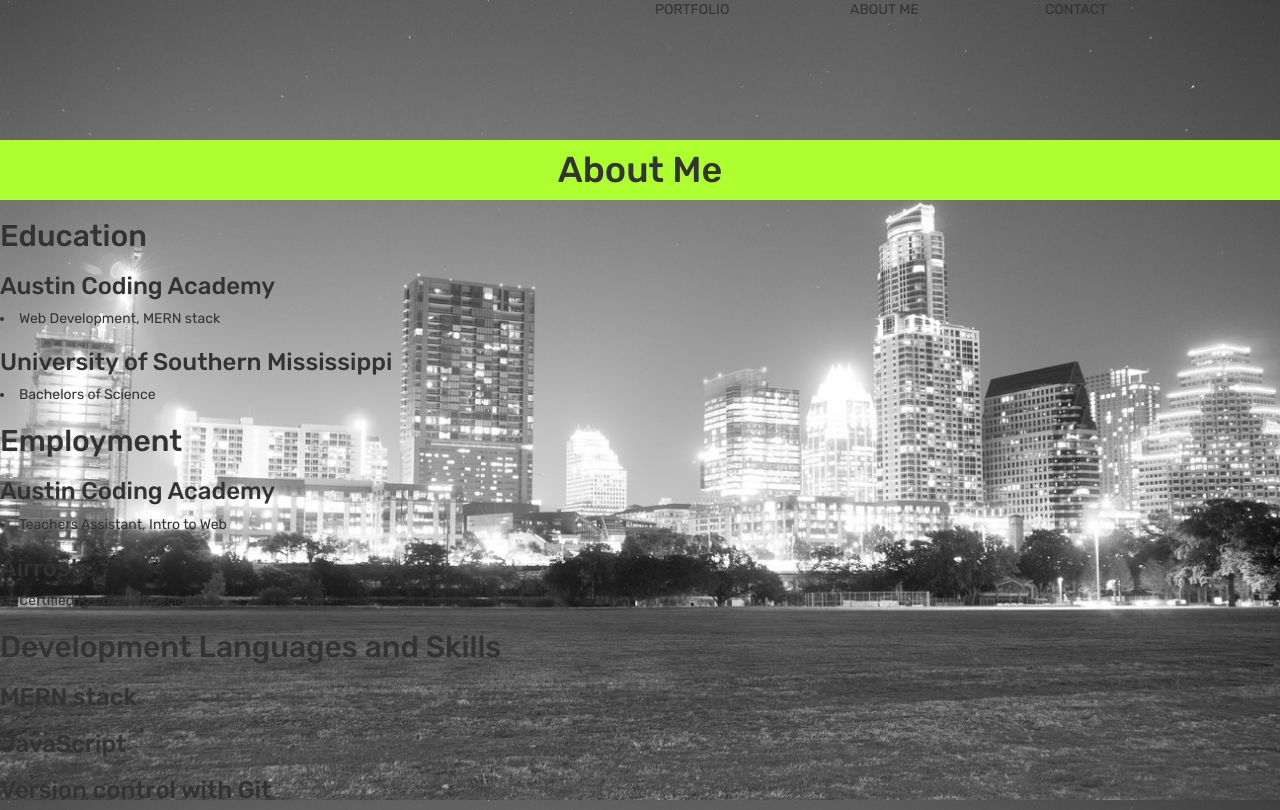
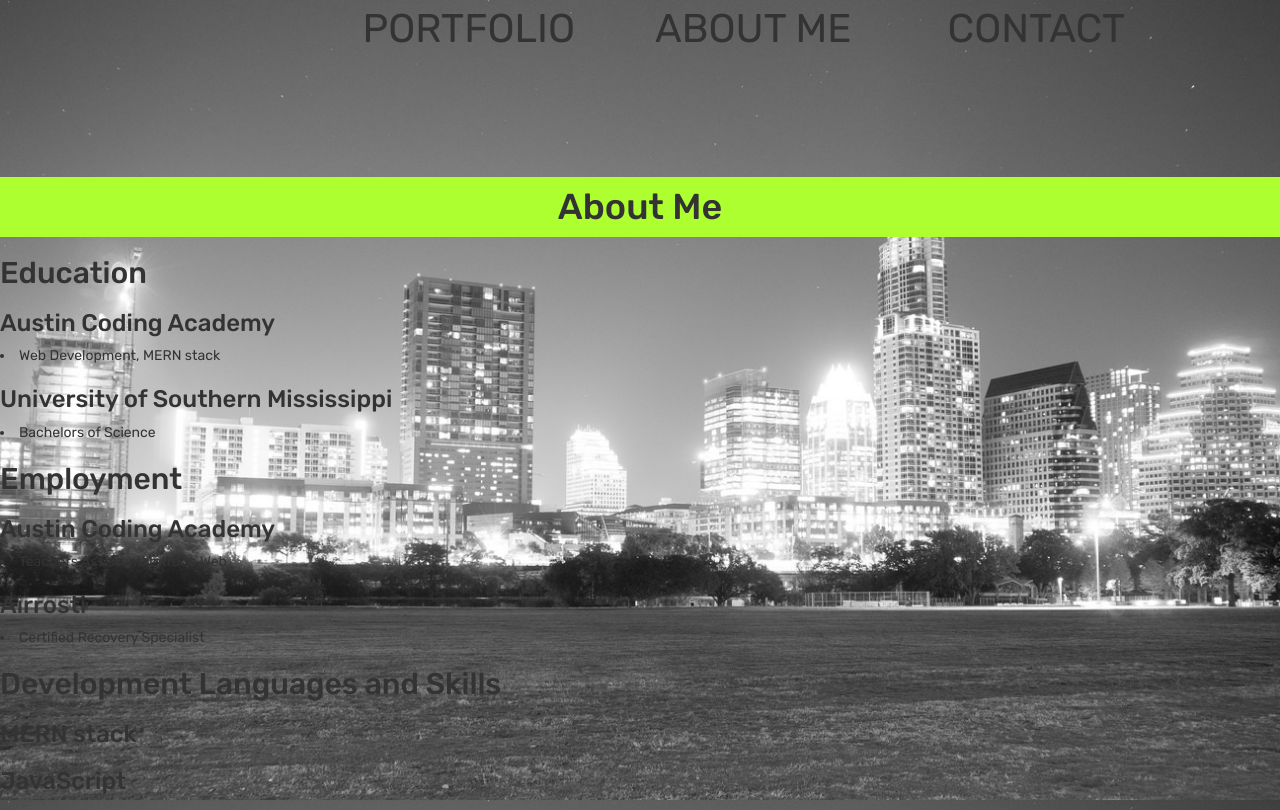
Before and after one commit to shelbyinloes/react-portfolio, a React (Create React App) app in the folder portfolio/: page / in a window 1280 px wide. Shown: the top 810 px of the page. Built offline with nearby package versions, Linux system fonts and the light colour scheme.

Commit message:
messing w/ bootstrap a little

```diff
--- a/portfolio/src/components/Header.js
+++ b/portfolio/src/components/Header.js
@@ -1,35 +1,21 @@
 import React, {Component} from "react";
 import {Grid, Row, Col} from "react-bootstrap";
 
-// const headWrap = {
-//   marginTop: 0,
-//   height: "80px",
-//   width: "100%",
-//   position: "fixed",
-//   display: "flex",
-//   justifyContent: "flex-end"
-// }
+const headerLinks = {
+  fontSize: "40px"
+}
 
-// const linkWrap = {
-//   width: "40%",
-//   height: "100px",
-//   display: "flex",
-//   justifyContent: "space-between",
-//   marginRight: "50px",
-//   fontSize: "13px",
-//   alignItems: "center"
-// }
 
 class Header extends Component {
   render(){
     return(
       <div>
       <Grid>
-        <Row>
-          <Col md={6} sm={0}/>
-          <Col md={2} sm={4}>PORTFOLIO</Col>
-          <Col md={2} sm={4}>ABOUT ME</Col>
-          <Col md={2} sm={4}>CONTACT</Col>
+        <Row style={headerLinks}>
+          <Col md={3} sm={0}/>
+          <Col md={3} sm={4}>PORTFOLIO</Col>
+          <Col md={3} sm={4}>ABOUT ME</Col>
+          <Col md={3} sm={4}>CONTACT</Col>
         </Row>
       </Grid>
       </div>
```
Also changed, not shown: portfolio/src/App.css (line endings or trailing spaces).
